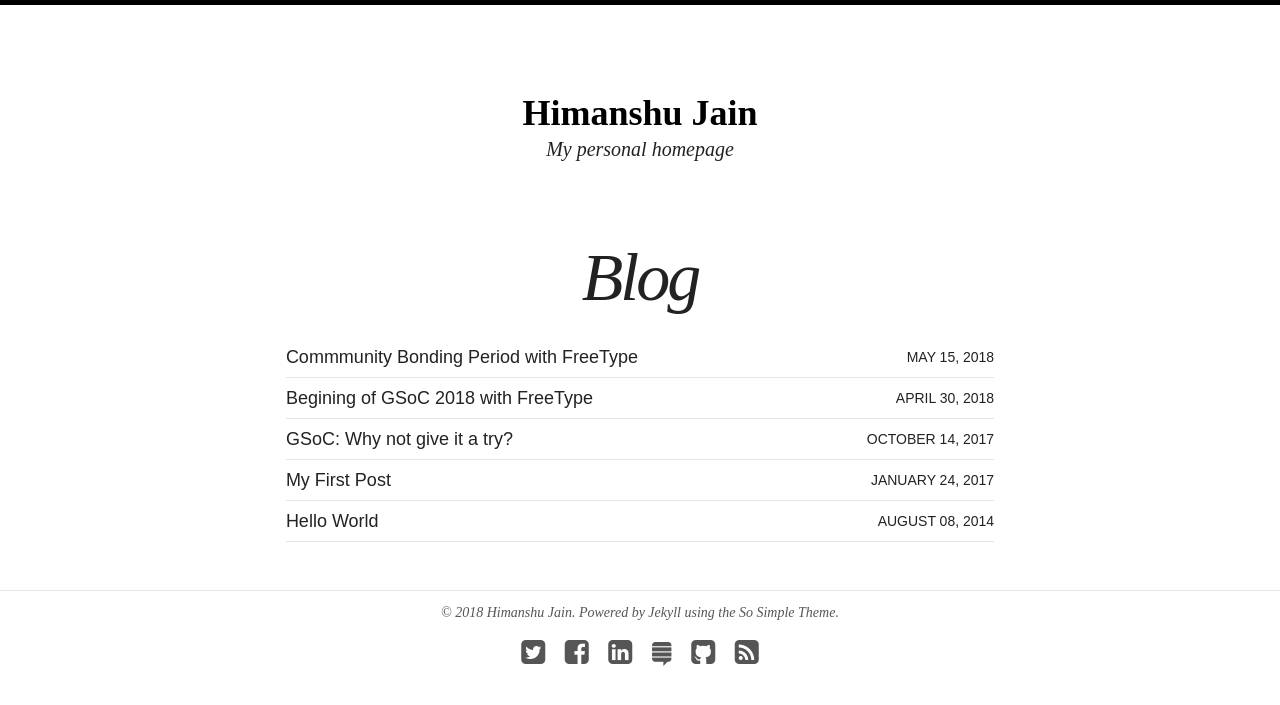
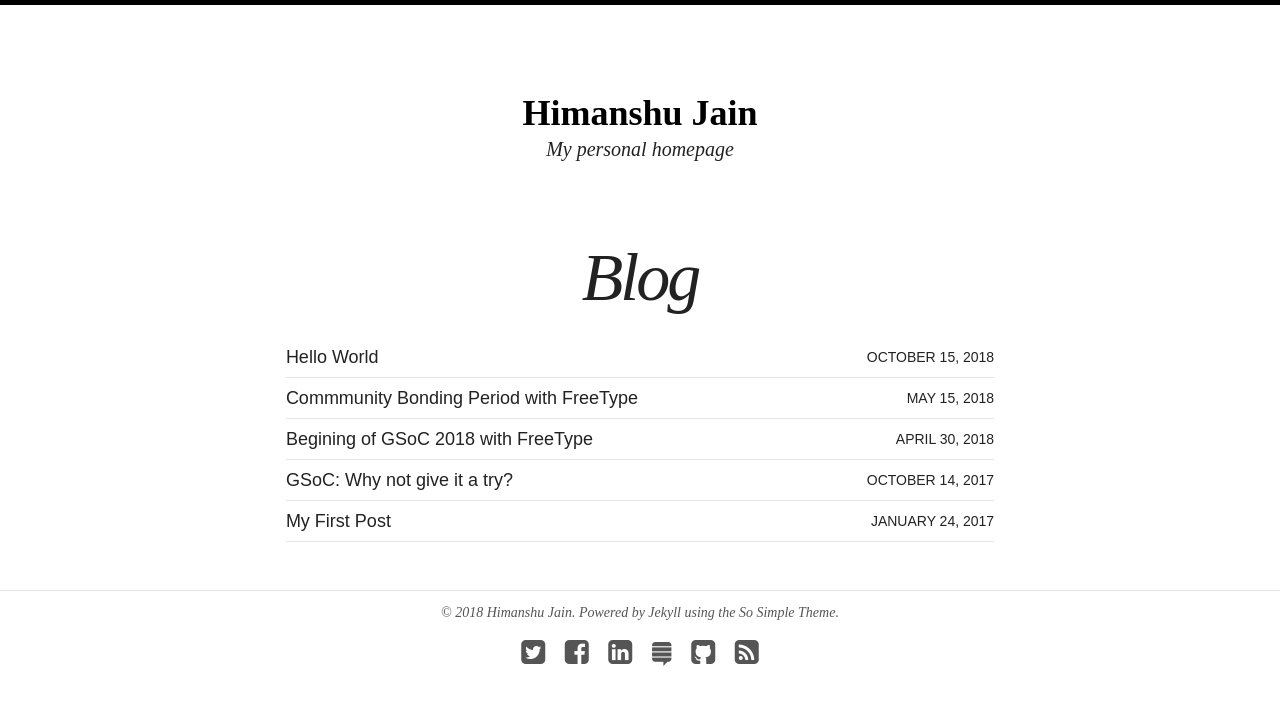
Before and after one commit to IRONICBo/Saksham, a Jekyll site: the page built from blog/index.md, in a window 1280 px wide. Shown: the top 705 px of the page. Built offline with Jekyll 4.4.1, drawn with Linux system fonts in a browser that asks for light colours; nearby versions of some CDN libraries.

Commit message:
Update 2014-08-08-hello-world.md

```diff
--- a/_posts/blog/2014-08-08-hello-world.md
+++ b/_posts/blog/2014-08-08-hello-world.md
@@ -8,8 +8,8 @@ excerpt:
 tags: []
 image:
   feature:
-date: 2014-08-08T15:39:55-04:00
-modified: 2016-06-01T14:19:19-04:00
+date: 2018-10-15T15:39:55-04:00
+modified: 2018-10-15T14:19:19-04:00
 ---
 
 You'll find this post in your `_posts` directory - edit this post and re-build (or run with the `-w` switch) to see your changes!
```
